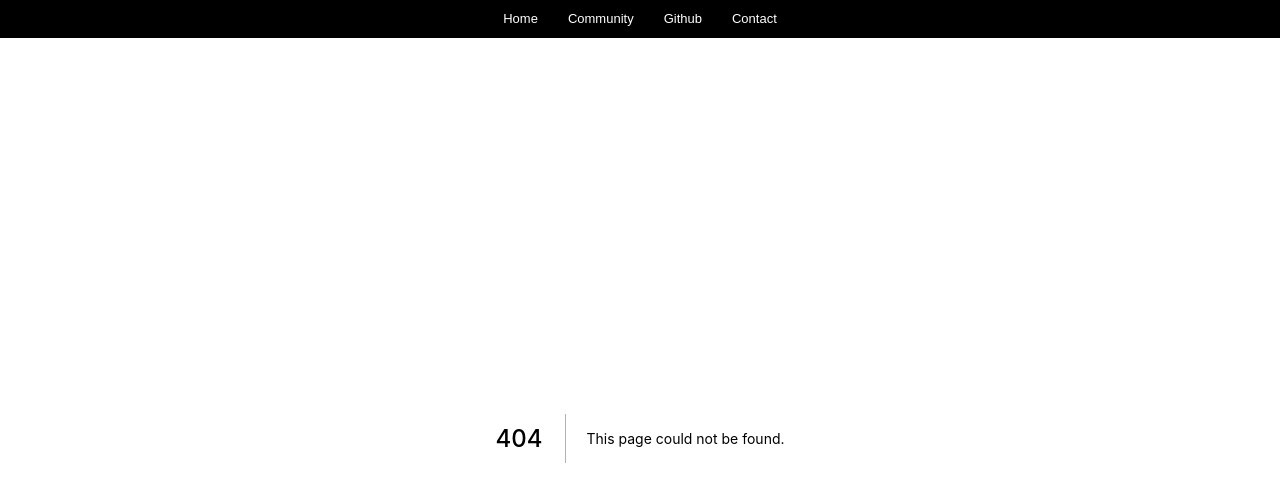
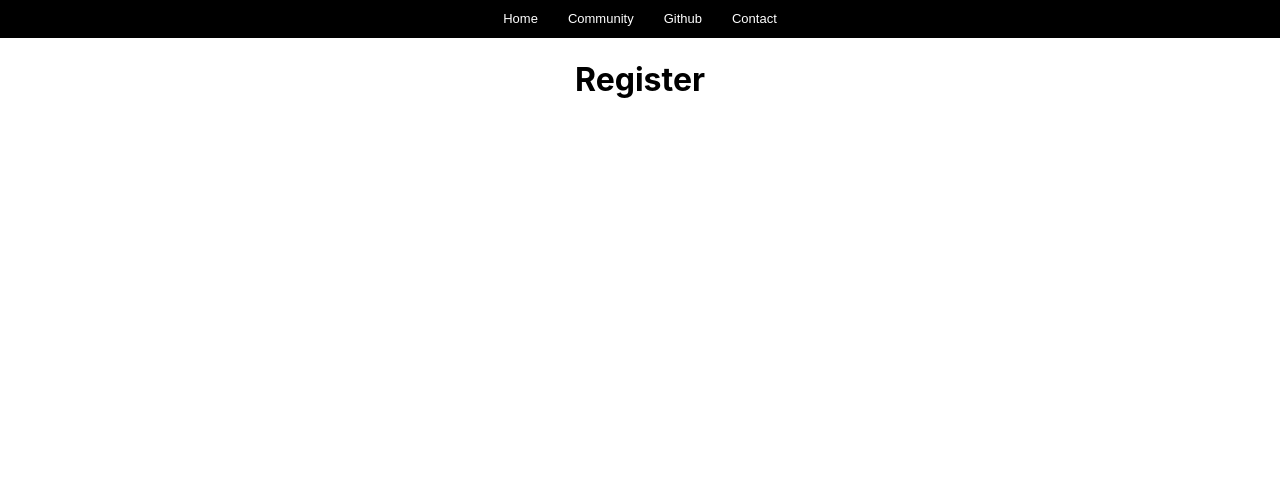
Before and after one commit to quendl/quendl, a Next.js app: page /register in a window 1280 px wide. Before the commit this address had no page. Shown: the top 486 px of the page. Built offline with nearby package versions, Linux system fonts and the light colour scheme.

Commit message:
formatting + register

```diff
--- a/components/LandingPage/Landing.module.css
+++ b/components/LandingPage/Landing.module.css
@@ -44,7 +44,7 @@
 
 /*gave the logo div flex area that is less than the text next to it*/
 .logoDiv {
-  width : 100%;
+  width: 100%;
   z-index: 10;
   padding-left: 10rem;
   padding-top: 1rem;
@@ -52,7 +52,7 @@
 
 /*gave the text div flex area that is twice than the logo div next to it*/
 .textDiv {
-  width : 100%;
+  width: 100%;
   position: absolute;
 }
 
@@ -113,10 +113,8 @@
   animation-duration: 5000ms;
   animation-iteration-count: infinite;
   animation-timing-function: linear;
-  /* TODO: Center, smaller, rounded corners, media queries (?)*/
   position: relative;
-  /* top: calc(40vh - 220px); */
-  top : 5rem;
+  top: 5rem;
   border-radius: 15px;
 }
 
@@ -131,7 +129,7 @@
 
 /* View for max screen desktop less than 1300px*/
 @media screen and (max-width: 1300px) {
-  .div{
+  .div {
     display: flex;
     flex-direction: column;
     justify-content: flex-start;
@@ -139,20 +137,20 @@
     height: 50rem;
   }
   /* for shrinking the image on small screen */
-  .logoContainer{
+  .logoContainer {
     margin-top: 1.5rem;
-    width : 20rem;
+    width: 20rem;
     height: 20rem;
   }
-  .textDiv{
-    width : 100%;
+  .textDiv {
+    width: 100%;
     display: flex;
     justify-content: center;
-    top : 20rem;
+    top: 20rem;
   }
 
-  .logoDiv{
-    width : 100%;
+  .logoDiv {
+    width: 100%;
     display: flex;
     justify-content: center;
     padding-left: 0;
@@ -172,11 +170,11 @@
   }
 
   .spinner {
-    margin : 0 auto;
+    margin: 0 auto;
     border-radius: 15px;
     position: relative;
     /* top: calc(40vh - 220px); */
-    top : 5rem;
+    top: 5rem;
   }
   .headbutton:nth-child(2) {
     margin: 0 1rem;
@@ -185,8 +183,7 @@
 
 /* On screens that are less than 600px*/
 @media screen and (max-width: 600px) {
-
-  .div{
+  .div {
     display: flex;
     flex-direction: column;
     justify-content: flex-start;
@@ -194,13 +191,13 @@
     height: 57rem;
   }
   /* for shrinking the image on small screen */
-  .logoContainer{
+  .logoContainer {
     margin-top: 1.5rem;
-    width : 18rem;
+    width: 18rem;
     height: 18rem;
   }
 
-  .textDiv{
+  .textDiv {
     margin-left: 0;
   }
 
@@ -214,7 +211,7 @@
     text-align: center; /*use text-align property for text alignment*/
     /*margin: 25px 120px 13px; !* space between each button*!
     margin-top: -10px; !* move the buttons higher *!*/
-    width : 9rem;
+    width: 9rem;
   }
 
   .headbutton:nth-child(2) {
@@ -249,13 +246,11 @@
     align-items: center;
     margin-top: 1rem;
   }
-
 }
 
 /* smallest screen 500px*/
 @media screen and (max-width: 500px) {
-
-  .div{
+  .div {
     display: flex;
     flex-direction: column;
     justify-content: center;
@@ -263,11 +258,11 @@
     height: 42rem;
   }
   /* for shrinking the image on small screen */
-  .logoContainer{
+  .logoContainer {
     display: none;
   }
 
-  .textDiv{
+  .textDiv {
     top: 2rem;
   }
 
@@ -276,18 +271,18 @@
     padding: 150px 0;
     /* margin-top: -80px; */
   }
-  .subtitle{
+  .subtitle {
     font-size: 17px;
   }
   .spinner {
-    margin : 0 auto;
+    margin: 0 auto;
     padding: 50px;
     border-radius: 15px;
 
     position: relative;
     /* left: calc(170px - 280px); */
     /* top: calc(40vh - 220px); */
-    top : 5rem;
+    top: 5rem;
   }
   .bar {
     display: flex;
@@ -296,8 +291,8 @@
     align-items: center;
     margin-top: 1rem;
   }
-  .headbutton{
-    width : 7rem;
+  .headbutton {
+    width: 7rem;
     margin-top: 0.25rem;
   }
 }
--- a/components/LandingPage/Landing.tsx
+++ b/components/LandingPage/Landing.tsx
@@ -16,7 +16,7 @@ function Landing() {
       <div className={styles.div}>
         <div className={styles.logoDiv}>
           <div className={styles.logoContainer}>
-            <Image src={logo} width={300} height={300}/>
+            <Image src={logo} width={300} height={250}/>
           </div>
         </div>
         <div className={styles.textDiv}><div>
--- a/components/Pill/Pill.tsx
+++ b/components/Pill/Pill.tsx
@@ -7,7 +7,7 @@ const Pill: NextPage = () => {
         <>
             <div className={styles.pillContainer}>
                 <div className={styles.pill}>
-                    Fund Crystal and help it keep growing at 0 open collective
+                    Fund Quendl and help it keep growing
                 </div>
             </div>
         </>
--- /dev/null
+++ b/pages/register/index.tsx
@@ -0,0 +1,14 @@
+import { NextPage } from "next";
+import react from "react";
+import styles from "./register.module.css";
+import Link from "next/link";
+
+const Register: NextPage = () => {
+  return (
+    <>
+      <h1 className={styles.title}>Register</h1>
+    </>
+  );
+};
+
+export default Register;
--- /dev/null
+++ b/pages/register/register.module.css
@@ -0,0 +1,17 @@
+.title {
+    position: relative;
+    display: flex;
+    flex-direction: column;
+    align-items: center;
+    justify-content: center;
+}
+
+.registerContainer {
+    position: relative;
+    display: flex;
+    flex-direction: column;
+    align-items: center;
+    justify-content: center;
+    width: 100%;
+    margin-top: 140px;
+}
--- a/sections/Area/Area.module.css
+++ b/sections/Area/Area.module.css
@@ -16,7 +16,7 @@
 }
 /* main box that contains the logo and text*/
 .box {
-   background-color: #222222;
+    background-color: #222222;
     border-radius: 0.5rem;
     width : 100%;
     height : 100%;
--- a/sections/Area/Area.tsx
+++ b/sections/Area/Area.tsx
@@ -15,7 +15,7 @@ function Area() {
                   <h1 className={styles.boxText}>Ready to change the world?<br/>
                       its just one click away ...
                   </h1>
-                  <Link href={""}><p className={styles.boxButton}>SignUp</p></Link>
+                  <Link href={"/signup"}><p className={styles.boxButton}>SignUp</p></Link>
               </div>
           </div>
       </div>
```
